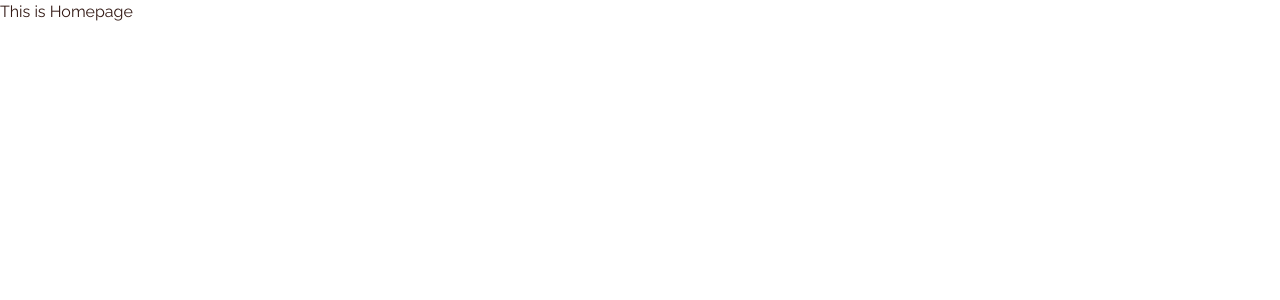
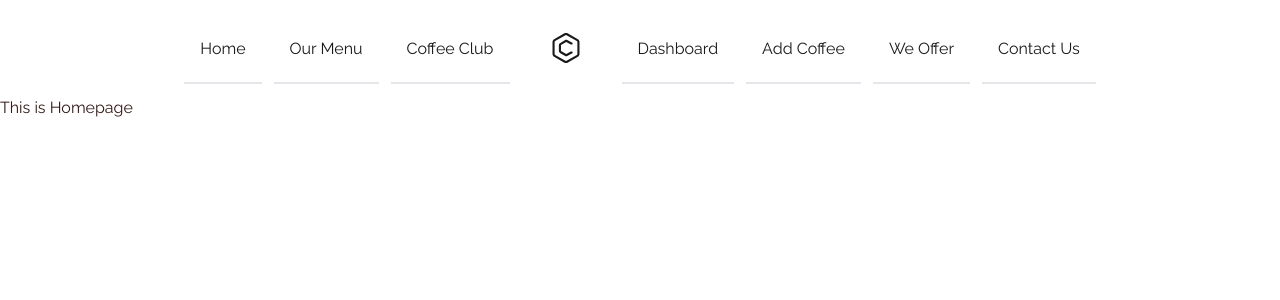
Before and after one commit to mdnumanahmed/ns-coffee-cafe-client, a React (Vite) app: page / in a window 1280 px wide. Shown: the top 300 px of the page. Built offline with nearby package versions, Linux system fonts and the light colour scheme; a web font is replaced by a local one.

Commit message:
added Navbar

```diff
--- /dev/null
+++ b/src/components/Navbar.jsx
@@ -0,0 +1,105 @@
+import { NavLink } from "react-router-dom";
+
+const Navbar = () => {
+  return (
+    <div>
+      <header className="p-4 dark:bg-gray-100 dark:text-gray-800">
+        <div className="container flex justify-between h-16 mx-auto md:justify-center md:space-x-8">
+          <ul className="items-stretch hidden space-x-3 md:flex">
+            <li className="flex">
+              <NavLink
+                to="/"
+                className="flex items-center px-4 -mb-1 border-b-2 dark:border-"
+              >
+                Home
+              </NavLink>
+            </li>
+            <li className="flex">
+              <NavLink
+                to="/menu"
+                className="flex items-center px-4 -mb-1 border-b-2 dark:border-"
+              >
+                Our Menu
+              </NavLink>
+            </li>
+            <li className="flex">
+              <NavLink
+                to="/coffee-club"
+                className="flex items-center px-4 -mb-1 border-b-2 dark:border- dark:text-fuchsia-600 dark:border-fuchsia-600"
+              >
+                Coffee Club
+              </NavLink>
+            </li>
+          </ul>
+          <a
+            to="/"
+            aria-label="Back to homepage"
+            className="flex items-center p-2"
+          >
+            <svg
+              xmlns="http://www.w3.org/2000/svg"
+              fill="currentColor"
+              viewBox="0 0 32 32"
+              className="w-8 h-8 dark:text-fuchsia-600"
+            >
+              <path d="M27.912 7.289l-10.324-5.961c-0.455-0.268-1.002-0.425-1.588-0.425s-1.133 0.158-1.604 0.433l0.015-0.008-10.324 5.961c-0.955 0.561-1.586 1.582-1.588 2.75v11.922c0.002 1.168 0.635 2.189 1.574 2.742l0.016 0.008 10.322 5.961c0.455 0.267 1.004 0.425 1.59 0.425 0.584 0 1.131-0.158 1.602-0.433l-0.014 0.008 10.322-5.961c0.955-0.561 1.586-1.582 1.588-2.75v-11.922c-0.002-1.168-0.633-2.189-1.573-2.742zM27.383 21.961c0 0.389-0.211 0.73-0.526 0.914l-0.004 0.002-10.324 5.961c-0.152 0.088-0.334 0.142-0.53 0.142s-0.377-0.053-0.535-0.145l0.005 0.002-10.324-5.961c-0.319-0.186-0.529-0.527-0.529-0.916v-11.922c0-0.389 0.211-0.73 0.526-0.914l0.004-0.002 10.324-5.961c0.152-0.090 0.334-0.143 0.53-0.143s0.377 0.053 0.535 0.144l-0.006-0.002 10.324 5.961c0.319 0.185 0.529 0.527 0.529 0.916z"></path>
+              <path d="M22.094 19.451h-0.758c-0.188 0-0.363 0.049-0.515 0.135l0.006-0.004-4.574 2.512-5.282-3.049v-6.082l5.282-3.051 4.576 2.504c0.146 0.082 0.323 0.131 0.508 0.131h0.758c0.293 0 0.529-0.239 0.529-0.531v-0.716c0-0.2-0.11-0.373-0.271-0.463l-0.004-0.002-5.078-2.777c-0.293-0.164-0.645-0.26-1.015-0.26-0.39 0-0.756 0.106-1.070 0.289l0.010-0.006-5.281 3.049c-0.636 0.375-1.056 1.055-1.059 1.834v6.082c0 0.779 0.422 1.461 1.049 1.828l0.009 0.006 5.281 3.049c0.305 0.178 0.67 0.284 1.061 0.284 0.373 0 0.723-0.098 1.027-0.265l-0.012 0.006 5.080-2.787c0.166-0.091 0.276-0.265 0.276-0.465v-0.716c0-0.293-0.238-0.529-0.529-0.529z"></path>
+            </svg>
+          </a>
+          <ul className="items-stretch hidden space-x-3 md:flex">
+            <li className="flex">
+              <NavLink
+                to="/dashboard"
+                className="flex items-center px-4 -mb-1 border-b-2 dark:border-"
+              >
+                Dashboard
+              </NavLink>
+            </li>
+            <li className="flex">
+              <NavLink
+                to="/add-coffee"
+                className="flex items-center px-4 -mb-1 border-b-2 dark:border-"
+              >
+                Add Coffee
+              </NavLink>
+            </li>
+            <li className="flex">
+              <NavLink
+                to="/we-offer"
+                className="flex items-center px-4 -mb-1 border-b-2 dark:border-"
+              >
+                We Offer
+              </NavLink>
+            </li>
+            <li className="flex">
+              <NavLink
+                to="/contact"
+                className="flex items-center px-4 -mb-1 border-b-2 dark:border-"
+              >
+                Contact Us
+              </NavLink>
+            </li>
+          </ul>
+          <button title="Button" type="button" className="p-4 md:hidden">
+            <svg
+              xmlns="http://www.w3.org/2000/svg"
+              fill="none"
+              viewBox="0 0 24 24"
+              stroke="currentColor"
+              className="w-6 h-6 dark:text-gray-800"
+            >
+              <path
+                strokeLinecap="round"
+                strokeLinejoin="round"
+                strokeWidth="2"
+                d="M4 6h16M4 12h16M4 18h16"
+              ></path>
+            </svg>
+          </button>
+        </div>
+      </header>
+    </div>
+  );
+};
+
+export default Navbar;
--- a/src/index.css
+++ b/src/index.css
@@ -29,6 +29,12 @@
 .bg-ns-green{
     background-color: #1B3C35;
 }
-.bg-ns-pink{
+.bg-ns-pink-cherry{
     background-color: #E5032F;
 }
+.bg-ns-red-pinkish{
+    background-color: #6E2038;
+}
+.bg-ns-light-pink{
+    background-color: #CFA8CA;
+}
--- a/src/layouts/Root.jsx
+++ b/src/layouts/Root.jsx
@@ -1,8 +1,10 @@
 import { Outlet } from "react-router-dom";
+import Navbar from "../components/Navbar";
 
 const Root = () => {
   return (
     <div>
+      <Navbar />
       <Outlet />
     </div>
   );
```
